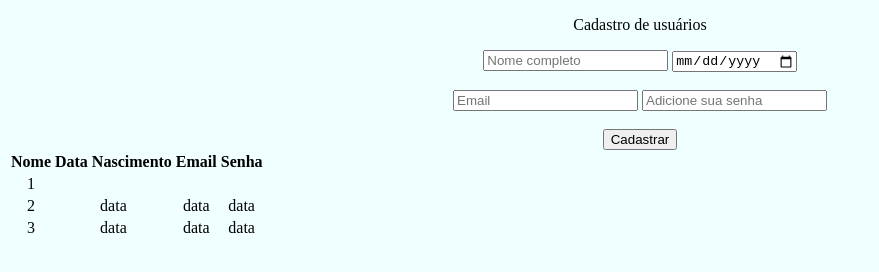
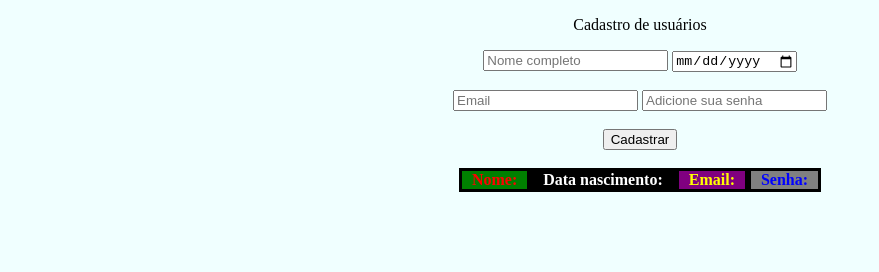
Before and after one commit to LeaelSouza/THMLJS_cadastro_usuario, a plain HTML site: page index.html in a window 1280 px wide. Both pictures are taken after a click on the button "Cadastrar". Shown: the whole page, without its empty margins (0-879 px from the left). Drawn offline with Linux system fonts and the light colour scheme.

Commit message:
Finalização

```diff
--- a/estilos.css
+++ b/estilos.css
@@ -2,8 +2,3 @@ body{
     text-align: center;
     background-color: azure;
 }
-
-.nome{
-    background-color: green;
-    color: red;
-}
--- a/index.html
+++ b/index.html
@@ -21,10 +21,9 @@
         </form>
             <br/>
             <button onclick="CadastrarUsuarios()">Cadastrar</button>
+            <br /><br />
 
             <div id="tabelaCadastro"></div>
-
-            <div id="container"></div>
 
         <script src="script.js"></script>
     </body>
--- a/script.js
+++ b/script.js
@@ -2,99 +2,30 @@ const nomeInput = document.getElementById('nome');
 const nascimentoInput = document.getElementById('nascimento');
 const emailInput = document.getElementById('email');
 const senhaInput = document.getElementById('senha');
-const tabelaCadastroDiv = document.getElementById('container');
+const tabelaCadastroDiv = document.getElementById('tabelaCadastro');
 
 
-// function CadastrarUsuarios(){
-//     console.log(nomeInput.value);
-//     console.log(nascimentoInput.value);
-//     console.log(emailInput.value);
-//     console.log(senhaInput.value);
+function CadastrarUsuarios(){
+    nomeInput.value;
+    nascimentoInput.value;
+    emailInput.value;
+    senhaInput.value;
 
-//     const paragrafo = document.createElement('p');
+    //Nome
+    tabelaCadastroDiv.innerHTML +=`<span style="color: red; background-color: green; border: 3px solid black; display: inline-block; padding: 0px 10px;"><strong>Nome: </strong> ${nomeInput.value}</span>`;//&nbsp; espaçamento entre palavras
 
-//     //Nome
-//     tabelaCadastroDiv.innerHTML += `<span><strong>Nome: </strong> ${nomeInput.value}&nbsp;</span>`;//&nbsp; espaçamento entre palavras
+    //Nascimento
+    tabelaCadastroDiv.innerHTML += `<span style="color: white; background-color: black; border: 3px solid black; display: inline-block; padding: 0px 10px;"><strong>Data nascimento: </strong> ${nascimentoInput.value}</span>`;
 
-//     //Nascimento
-//     tabelaCadastroDiv.innerHTML += `<span><strong>Data nascimento: </strong> ${nascimentoInput.value}&nbsp;</span>`;
+    //Email
+    tabelaCadastroDiv.innerHTML += `<span style="color: yellow; background-color: purple; border: 3px solid black; display: inline-block; padding: 0px 10px;"><strong>Email: </strong> ${emailInput.value}</span>`;
 
-//     //Email
-//     tabelaCadastroDiv.innerHTML += `<span><strong>Email: </strong> ${emailInput.value}&nbsp;</span>`;
+    //Senha
+    tabelaCadastroDiv.innerHTML += `<span style="color: blue; background-color: gray; border: 3px solid black; display: inline-block; padding: 0px 10px;"><strong>Senha: </strong> ${senhaInput.value}</span><br/>`;
 
-//     //Senha
-//     tabelaCadastroDiv.innerHTML += `<span><strong>Senha: </strong> ${senhaInput.value}&nbsp;</span><br/>`;
-// }
-
-function CadastrarUsuarios(){
-
-var container = document.getElementById("container");
-container.innerHTML = [
-  '<table>',
-    '<thead>',
-    '<tr>',
-    '<th>Nome</th>',
-    '<th>Data Nascimento</th>',
-    '<th>Email</th>',
-    '<th>Senha</th>',
-    '</tr>',
-    '</thead>',
-
-    '<tbody>',
-        '<tr>',
-            tabelaCadastroDiv.innerHTML += `${nomeInput.value}`,
-            '<td>1</td>',
-        '</tr>',
-            '<tr>',
-                '<td>2</td>',
-                '<td>data</td>',
-                '<td>data</td>',
-                '<td>data</td>',
-            '</tr>',
-                '<tr>',
-                    '<td>3</td>',
-                    '<td>data</td>',
-                    '<td>data</td>',
-                    '<td>data</td>',
-                '</tr>',
-    '</tbody>',
-  '</table>'
-].join("\n");
-
+    nomeInput.value = "";
+    nascimentoInput.value = "";
+    emailInput.value = "";
+    senhaInput.value = "";
 
 }
-
-// const container = document.getElementById('container');
-// constainer.innerHTML +=
-//     `<table>,
-//         <thead>,
-//             <tr>,
-//             <th>Nome</th>,
-//             <th>Data de Nascimento</th>,
-//             <th>Email</th>,
-//             <th>Senha</th>,
-//             </tr>,
-//         </thead>,
-
-//     <tbody>,
-//         <tr>,
-//         <td>1</td>,
-//         <td>data</td>,
-//         <td>data</td>,
-//         <td>data</td>,
-//         </tr>,
-//             <tr>,
-//             <td>2</td>,
-//             <td>data</td>,
-//             <td>data</td>,
-//             <td>data</td>,
-//             </tr>,
-//                 <tr>,
-//                 <td>3</td>,
-//                 <td>data</td>,
-//                 <td>data</td>,
-//                 <td>data</td>,
-//                 </tr>,
-//     </tbody>,
-
-//     </table>;`
```
